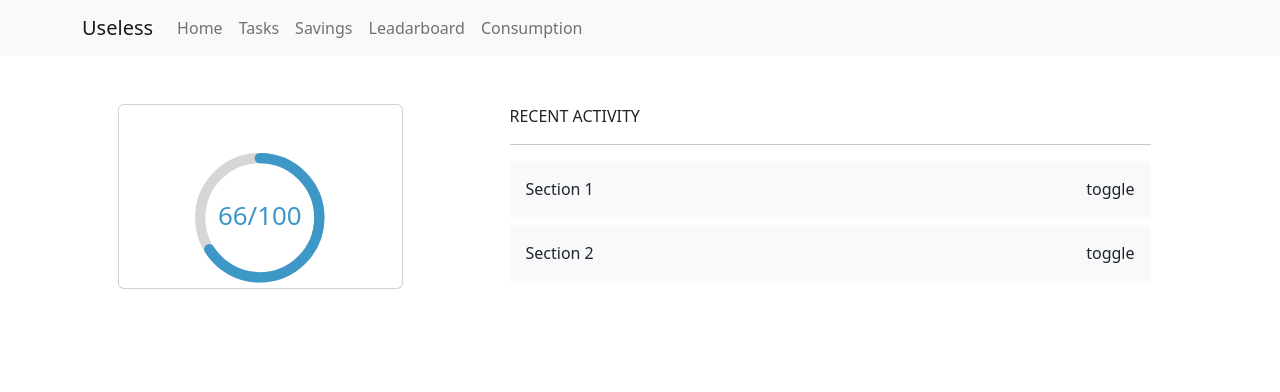
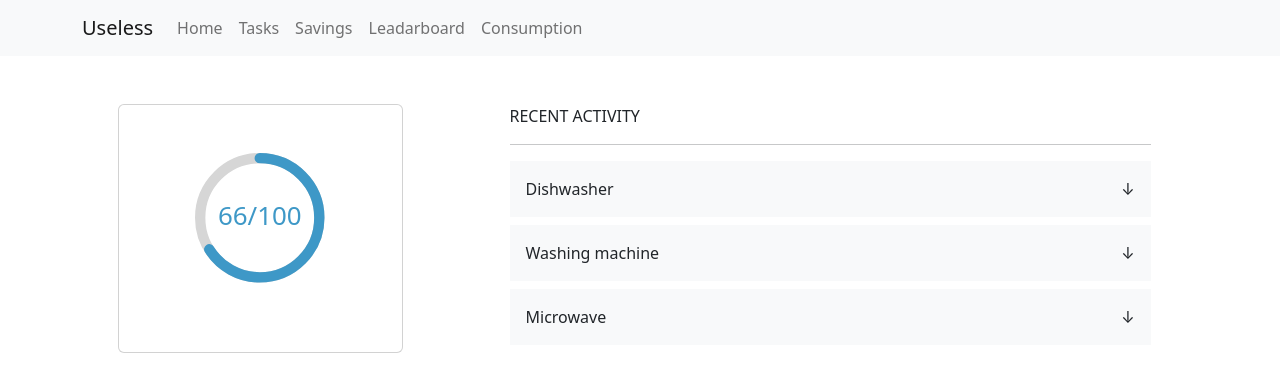
Before and after one commit to im-busari/useless-app, a React (Create React App) app in the folder web-app/: page /dashboard in a window 1280 px wide. Shown: the top 392 px of the page. Built offline with nearby package versions, Linux system fonts and the light colour scheme.

Commit message:
Add dummy data for recent activity

```diff
--- a/web-app/src/components/Dashboard/AccordionItem.tsx
+++ b/web-app/src/components/Dashboard/AccordionItem.tsx
@@ -1,17 +1,18 @@
 import React, { useState } from 'react';
+import { IApliance } from '../../interfaces/IAppliance';
 
-const AccordionItem = (props:{ title: string, content: string}) => {
+const AccordionItem = (props: IApliance) => {
     const [isActive, setIsActive] = useState(false);
-    const { title, content } = props;
+    const { appliance, description } = props;
 
     return (
     <div className='w-100 my-2'>
         <div className="accordion-item">
           <div className="d-flex justify-content-between bg-light p-3" onClick={() => setIsActive(!isActive)}>
-            <div>{title}</div>
-            <div>toggle</div>
+            <div>{appliance}</div>
+            <div>&#8595;</div>
           </div>
-          {isActive && <div className="accordion-content">{content}</div>}
+          {isActive && <div className="accordion-content p-2 mb-2">{description}</div>}
         </div>
       </div>
     );
--- a/web-app/src/components/Dashboard/AccordionList.tsx
+++ b/web-app/src/components/Dashboard/AccordionList.tsx
@@ -1,30 +1,37 @@
 import React, { useState } from 'react';
+import { IApliance } from '../../interfaces/IAppliance';
 import AccordionItem from './AccordionItem';
 
 const AccordionList = () => {
 
     const accordionData = [{
       id: '1',
-      title: 'Section 1',
-      content: `Lorem ipsum dolor, sit amet consectetur adipisicing elit. Quis sapiente
-        laborum cupiditate possimus labore, hic temporibus velit dicta earum
-        suscipit commodi eum enim atque at? Et perspiciatis dolore iure
-        voluptatem.`
+      appliance: 'Dishwasher',
+      description: `Washed the plates from last night (gathering with friends).`,
+      timestamp: "data",
+      score: 5
     }, {
       id: '2',
-      title: 'Section 2',
-      content: `Lorem ipsum dolor, sit amet consectetur adipisicing elit. Quis sapiente
-        laborum cupiditate possimus labore, hic temporibus velit dicta earum
-        suscipit commodi eum enim atque at? Et perspiciatis dolore iure
-        voluptatem.`
-    }];
+      appliance: 'Washing machine',
+      description: `Washed baby clothes.`,
+      timestamp: "data",
+      score: 3
+    },
+    {
+      id: '3',
+      appliance: 'Microwave',
+      description: `Cooked potatoes.`,
+      timestamp: "data",
+      score: 5
+    }
+  ];
 
 
     return (
         <>
         {
-            accordionData.map((data: { title: string, content: string }) => {
-                return <AccordionItem key={data.title} title={data.title} content={data.content}/>
+            accordionData.map((data: IApliance) => {
+                return <AccordionItem key={data.id} appliance={data.appliance} description={data.description}/>
             })
         }
         </>
--- /dev/null
+++ b/web-app/src/interfaces/IAppliance.ts
@@ -0,0 +1,7 @@
+export interface IApliance {
+    id?: string,
+    appliance: string,
+    description: string,
+    timestamp?: string,
+    score?: number
+}
```
